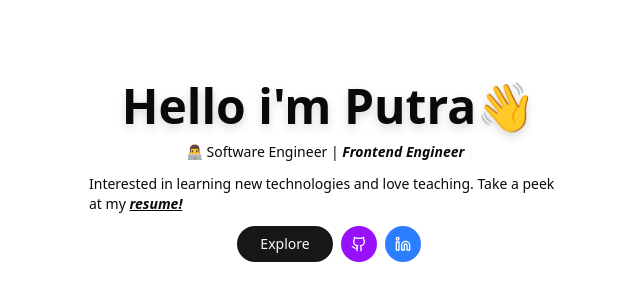
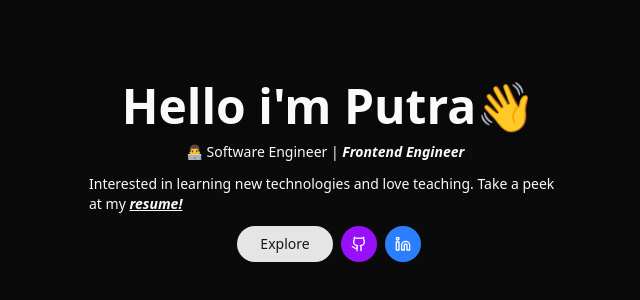
Before and after one commit to mpsalunggg/webku, a React (Vite) app: page / in a window 1280 px wide. Shown: the part 228-528 px from the top of the page, without its empty margins (311-951 px from the left). Built offline with nearby package versions, Linux system fonts and the light colour scheme.

Commit message:
feat: setup theme provider

```diff
--- /dev/null
+++ b/src/components/layout/ThemeProvider.tsx
@@ -0,0 +1,73 @@
+import { createContext, useContext, useEffect, useState } from 'react'
+
+type Theme = 'dark' | 'light' | 'system'
+
+type ThemeProviderProps = {
+  children: React.ReactNode
+  defaultTheme?: Theme
+  storageKey?: string
+}
+
+type ThemeProviderState = {
+  theme: Theme
+  setTheme: (theme: Theme) => void
+}
+
+const initialState: ThemeProviderState = {
+  theme: 'system',
+  setTheme: () => null,
+}
+
+const ThemeProviderContext = createContext<ThemeProviderState>(initialState)
+
+export function ThemeProvider({
+  children,
+  defaultTheme = 'system',
+  storageKey = 'vite-ui-theme',
+  ...props
+}: ThemeProviderProps) {
+  const [theme, setTheme] = useState<Theme>(
+    () => (localStorage.getItem(storageKey) as Theme) || defaultTheme
+  )
+
+  useEffect(() => {
+    const root = window.document.documentElement
+
+    root.classList.remove('light', 'dark')
+
+    if (theme === 'system') {
+      const systemTheme = window.matchMedia('(prefers-color-scheme: dark)')
+        .matches
+        ? 'dark'
+        : 'light'
+
+      root.classList.add(systemTheme)
+      return
+    }
+
+    root.classList.add(theme)
+  }, [theme])
+
+  const value = {
+    theme,
+    setTheme: (theme: Theme) => {
+      localStorage.setItem(storageKey, theme)
+      setTheme(theme)
+    },
+  }
+
+  return (
+    <ThemeProviderContext.Provider {...props} value={value}>
+      {children}
+    </ThemeProviderContext.Provider>
+  )
+}
+
+export const useTheme = () => {
+  const context = useContext(ThemeProviderContext)
+
+  if (context === undefined)
+    throw new Error('useTheme must be used within a ThemeProvider')
+
+  return context
+}
--- a/src/routes/__root.tsx
+++ b/src/routes/__root.tsx
@@ -1,4 +1,5 @@
 import MainLayout from '@/components/layout/MainLayout'
+import { ThemeProvider } from '@/components/layout/ThemeProvider'
 import { createRootRoute, Outlet } from '@tanstack/react-router'
 import { TanStackRouterDevtools } from '@tanstack/react-router-devtools'
 import { Fragment } from 'react/jsx-runtime'
@@ -6,10 +7,12 @@ import { Fragment } from 'react/jsx-runtime'
 export const Route = createRootRoute({
   component: () => (
     <Fragment>
-      <MainLayout>
-        <Outlet />
-      </MainLayout>
-      <TanStackRouterDevtools />
+      <ThemeProvider defaultTheme="dark" storageKey="vite-ui-theme">
+        <MainLayout>
+          <Outlet />
+        </MainLayout>
+        <TanStackRouterDevtools />
+      </ThemeProvider>
     </Fragment>
   ),
 })
```
